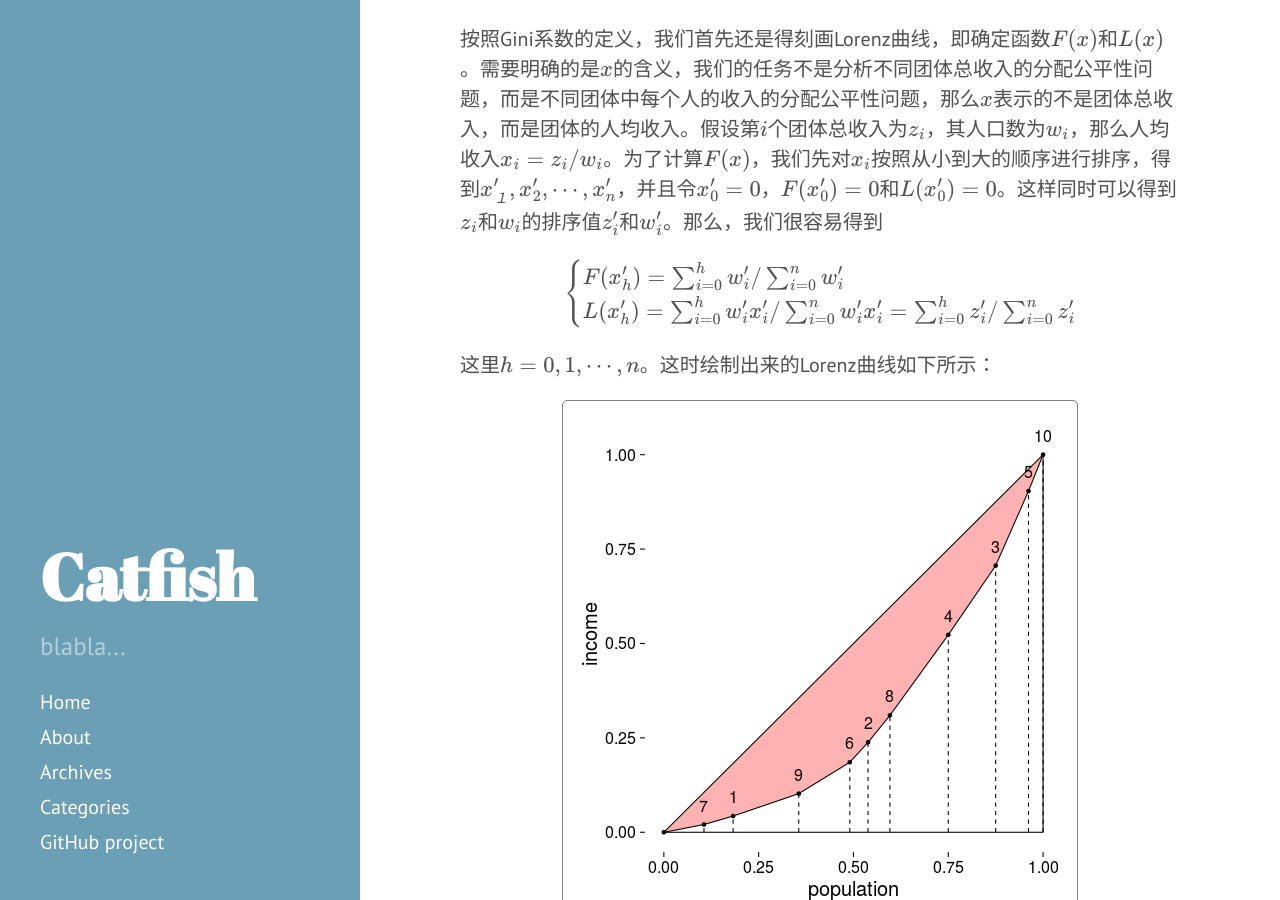
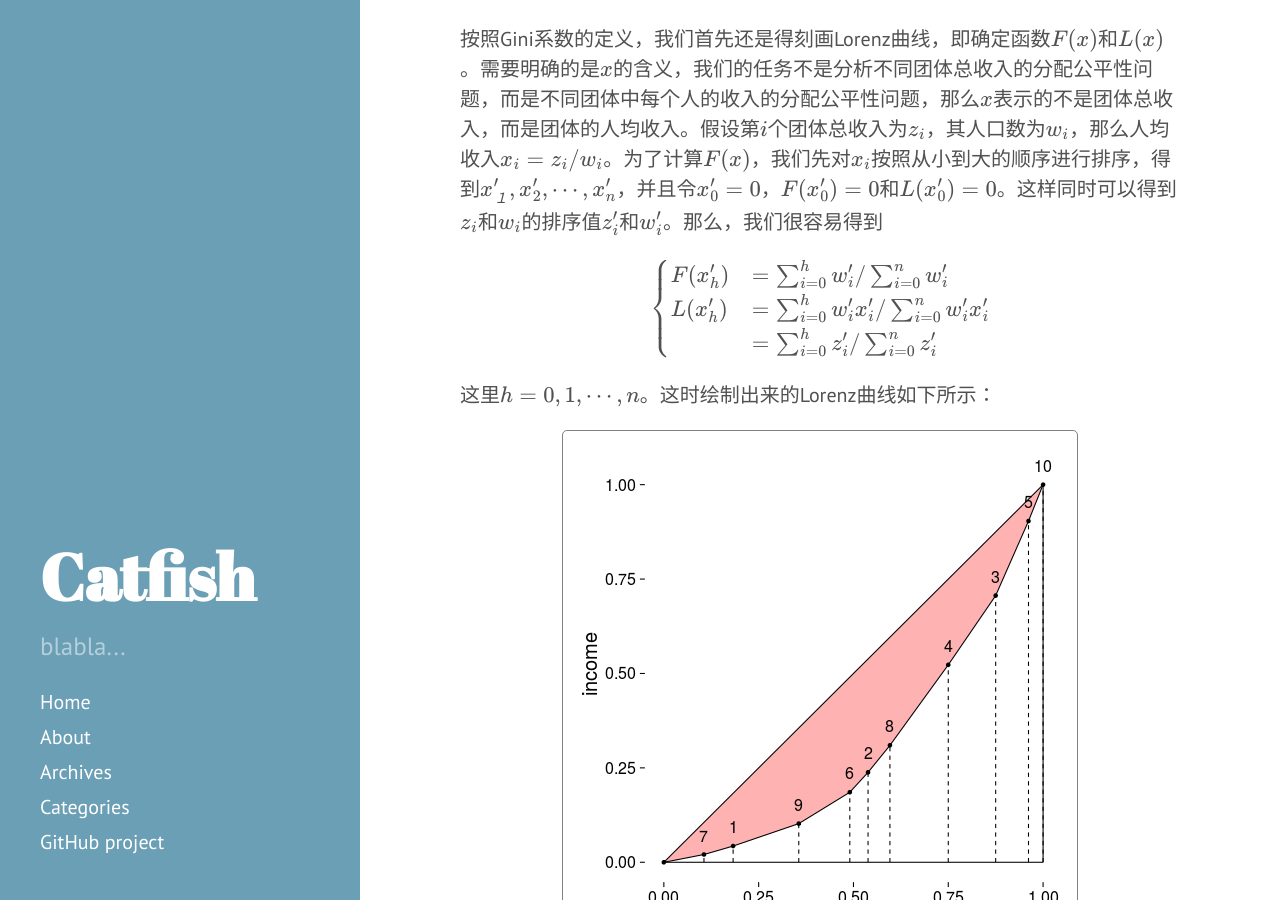
Before and after one commit to ctfysh/ctfysh.github.io, a Jekyll site: the page built from _posts/2016-07-12-weighted-Gini-coeficient.md, in a window 1280 px wide and 900 px high, scrolled down 3988 px. Built offline with Jekyll 4.4.1, drawn with Linux system fonts in a browser that asks for light colours; formulas are drawn with MathJax 3; comment, search, counter and statistics services are not loaded.

Commit message:
2016-07-12

```diff
--- a/_posts/2016-07-12-weighted-Gini-coeficient.md
+++ b/_posts/2016-07-12-weighted-Gini-coeficient.md
@@ -81,8 +81,9 @@ L(x)=\int_{0}^{x}t\text{d}F(t)/\int_{0}^{+\infty}t\text{d}F(t)
 按照Gini系数的定义，我们首先还是得刻画Lorenz曲线，即确定函数$$F(x)$$和$$L(x)$$。需要明确的是$$x$$的含义，我们的任务不是分析不同团体总收入的分配公平性问题，而是不同团体中每个人的收入的分配公平性问题，那么$$x$$表示的不是团体总收入，而是团体的人均收入。假设第$$i$$个团体总收入为$$z_i$$，其人口数为$$w_i$$，那么人均收入$$x_i=z_i/w_i$$。为了计算$$F(x)$$，我们先对$$x_i$$按照从小到大的顺序进行排序，得到$$x_１^\prime,x_2^\prime,\cdots,x_n^\prime$$，并且令$$x_0^\prime=0$$，$$F(x_0^\prime)=0$$和$$L(x_0^\prime)=0$$。这样同时可以得到$$z_i$$和$$w_i$$的排序值$$z_i^\prime$$和$$w_i^\prime$$。那么，我们很容易得到
 
 $$\begin{cases}
-F(x_{h}^{\prime})=\sum_{i=0}^{h}w_{i}^{\prime}/\sum_{i=0}^{n}w_{i}^{\prime}\\
-L(x_{h}^{\prime})=\sum_{i=0}^{h}w_{i}^{\prime}x_{i}^{\prime}/\sum_{i=0}^{n}w_{i}^{\prime}x_{i}^{\prime}=\sum_{i=0}^{h}z_{i}^{\prime}/\sum_{i=0}^{n}z_{i}^{\prime}
+F(x_{h}^{\prime}) & =\sum_{i=0}^{h}w_{i}^{\prime}/\sum_{i=0}^{n}w_{i}^{\prime}\\
+L(x_{h}^{\prime}) & =\sum_{i=0}^{h}w_{i}^{\prime}x_{i}^{\prime}/\sum_{i=0}^{n}w_{i}^{\prime}x_{i}^{\prime}\\
+ & =\sum_{i=0}^{h}z_{i}^{\prime}/\sum_{i=0}^{n}z_{i}^{\prime}
 \end{cases}$$
 
 这里$$h=0,1,\cdots,n$$。这时绘制出来的Lorenz曲线如下所示：
--- a/_source/2016-07-12-weighted-Gini-coeficient.Rmd
+++ b/_source/2016-07-12-weighted-Gini-coeficient.Rmd
@@ -107,8 +107,9 @@ kable(d)
 按照Gini系数的定义，我们首先还是得刻画Lorenz曲线，即确定函数$$F(x)$$和$$L(x)$$。需要明确的是$$x$$的含义，我们的任务不是分析不同团体总收入的分配公平性问题，而是不同团体中每个人的收入的分配公平性问题，那么$$x$$表示的不是团体总收入，而是团体的人均收入。假设第$$i$$个团体总收入为$$z_i$$，其人口数为$$w_i$$，那么人均收入$$x_i=z_i/w_i$$。为了计算$$F(x)$$，我们先对$$x_i$$按照从小到大的顺序进行排序，得到$$x_１^\prime,x_2^\prime,\cdots,x_n^\prime$$，并且令$$x_0^\prime=0$$，$$F(x_0^\prime)=0$$和$$L(x_0^\prime)=0$$。这样同时可以得到$$z_i$$和$$w_i$$的排序值$$z_i^\prime$$和$$w_i^\prime$$。那么，我们很容易得到
 
 $$\begin{cases}
-F(x_{h}^{\prime})=\sum_{i=0}^{h}w_{i}^{\prime}/\sum_{i=0}^{n}w_{i}^{\prime}\\
-L(x_{h}^{\prime})=\sum_{i=0}^{h}w_{i}^{\prime}x_{i}^{\prime}/\sum_{i=0}^{n}w_{i}^{\prime}x_{i}^{\prime}=\sum_{i=0}^{h}z_{i}^{\prime}/\sum_{i=0}^{n}z_{i}^{\prime}
+F(x_{h}^{\prime}) & =\sum_{i=0}^{h}w_{i}^{\prime}/\sum_{i=0}^{n}w_{i}^{\prime}\\
+L(x_{h}^{\prime}) & =\sum_{i=0}^{h}w_{i}^{\prime}x_{i}^{\prime}/\sum_{i=0}^{n}w_{i}^{\prime}x_{i}^{\prime}\\
+ & =\sum_{i=0}^{h}z_{i}^{\prime}/\sum_{i=0}^{n}z_{i}^{\prime}
 \end{cases}$$
 
 这里$$h=0,1,\cdots,n$$。这时绘制出来的Lorenz曲线如下所示：
```
